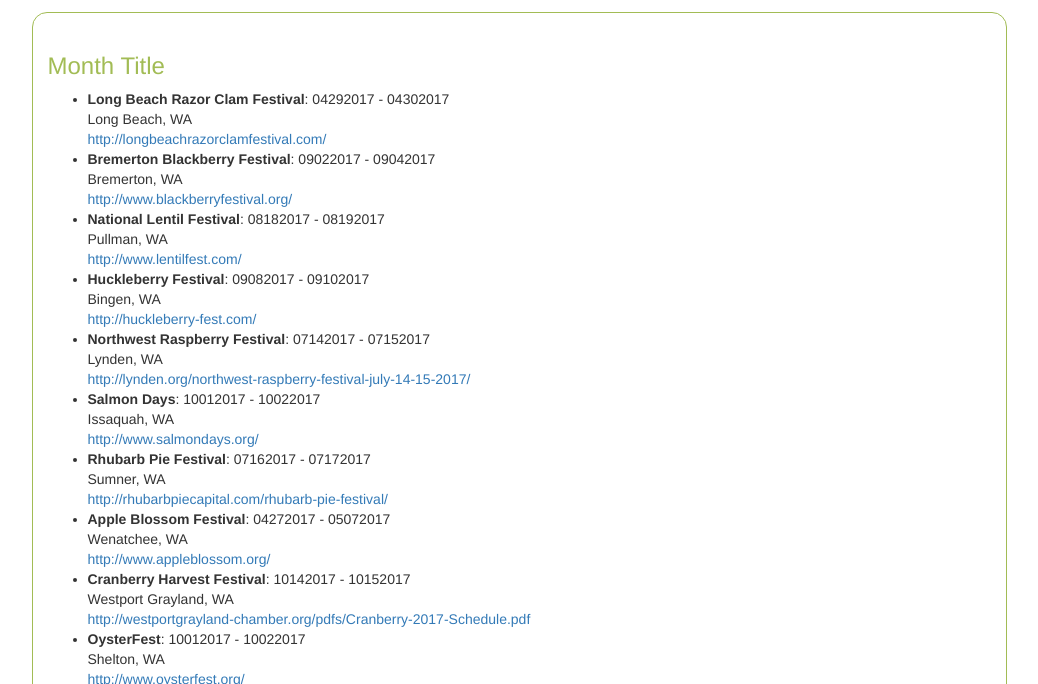
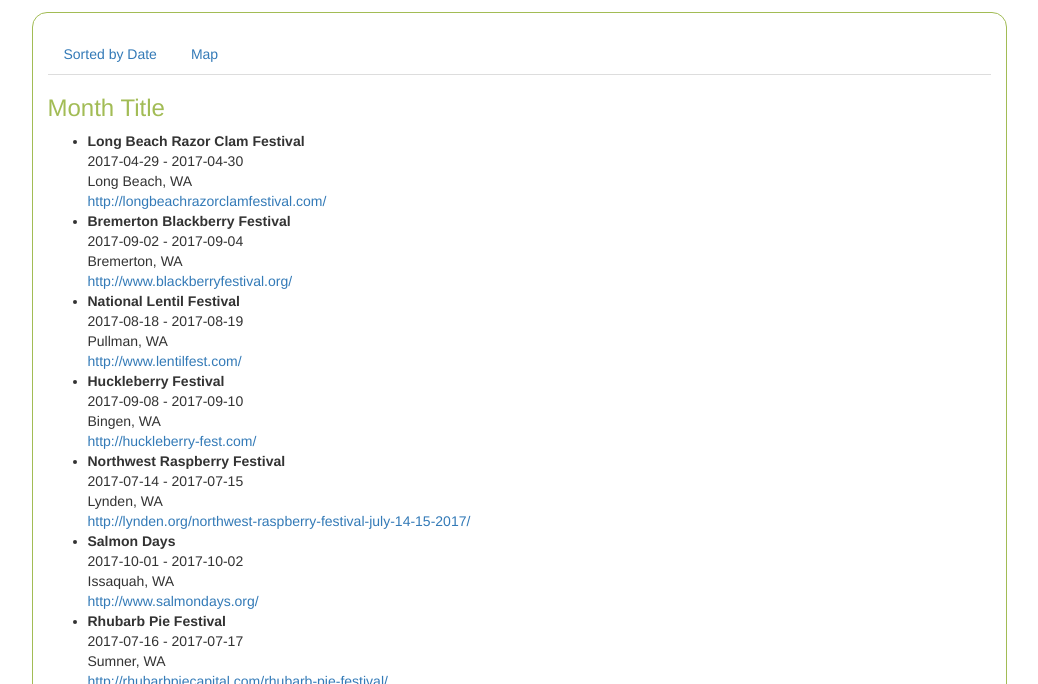
Before and after one commit to 1gb/cornucopication, a website: page index.html in a window 1280 px wide. Shown: the part 116-800 px from the top of the page, without its empty margins (121-1159 px from the left). Drawn offline with Linux system fonts and the light colour scheme.

Commit message:
tabs, ISO date format

```diff
--- a/data/festivals.json
+++ b/data/festivals.json
@@ -3,8 +3,8 @@
     "name": "Long Beach Razor Clam Festival",
     "url": "http://longbeachrazorclamfestival.com/",
     "city": "Long Beach, WA",
-    "dateStart": "04292017",
-    "dateEnd": "04302017",
+    "dateStart": "2017-04-29",
+    "dateEnd": "2017-04-30",
     "datesCertain": true,
     "type": "seafood",
     "desc": "The event that helped put the Long Beach Peninsula on the map in the 1940s features free razor clam digging lessons, contests, music, an annual chowder cook off and a giant clam fry."
@@ -13,8 +13,8 @@
     "name": "Bremerton Blackberry Festival",
     "url": "http://www.blackberryfestival.org/",
     "city": "Bremerton, WA",
-    "dateStart": "09022017",
-    "dateEnd": "09042017",
+    "dateStart": "2017-09-02",
+    "dateEnd": "2017-09-04",
     "datesCertain": true,
     "type": "fruit",
     "desc": "The Bremerton Blackberry Festival is held each Labor Day weekend, rain or shine on the picturesque Bremerton Boardwalk. Enjoy food and drink from 130 food, arts & crafts vendors. Be sure to enjoy one or all of the growing list of blackberry treats available at the festival including blackberry “slugs,” blackberry pies, blackberry sodas, blackberry beer and blackberry wine!"
@@ -23,8 +23,8 @@
     "name": "National Lentil Festival",
     "url": "http://www.lentilfest.com/",
     "city": "Pullman, WA",
-    "dateStart": "08182017",
-    "dateEnd": "08192017",
+    "dateStart": "2017-08-18",
+    "dateEnd": "2017-08-19",
     "datesCertain": true,
     "type": "vegetable",
     "desc": "Since its beginning in 1989, the National Lentil Festival has brought national attention to Pullman. The Palouse region of farmlands in Eastern Washington and Northern Idaho has a reputation for producing the highest quality lentils in the United States. We think that is worth celebrating."
@@ -33,8 +33,8 @@
     "name": "Huckleberry Festival",
     "url": "http://huckleberry-fest.com/",
     "city": "Bingen, WA",
-    "dateStart": "09082017",
-    "dateEnd": "09102017",
+    "dateStart": "2017-09-08",
+    "dateEnd": "2017-09-10",
     "datesCertain": true,
     "type": "fruit",
     "desc": "Since 1962. A celebration of the varied natural and cultural resources of the Mount Adams country. Parade, entertainment, carnival, food and craft booths and of course huckleberries."
@@ -43,8 +43,8 @@
     "name": "Northwest Raspberry Festival",
     "url": "http://lynden.org/northwest-raspberry-festival-july-14-15-2017/",
     "city": "Lynden, WA",
-    "dateStart": "07142017",
-    "dateEnd": "07152017",
+    "dateStart": "2017-07-14",
+    "dateEnd": "2017-07-15",
     "datesCertain": true,
     "type": "fruit",
     "desc": "Come join the Whatcom County community is celebrating and enjoying the greatest raspberry producing region in the world! We are sure you will have a “berry” good time!"
@@ -53,8 +53,8 @@
     "name": "Salmon Days",
     "url": "http://www.salmondays.org/",
     "city": "Issaquah, WA",
-    "dateStart": "10012017",
-    "dateEnd": "10022017",
+    "dateStart": "2017-10-01",
+    "dateEnd": "2017-10-02",
     "datesCertain": false,
     "type": "seafood",
     "desc": "The Issaquah Salmon Days is a two-day award-winning festival held in Issaquah, Washington, United States, held from 10am to 6pm on both Saturday and Sunday of the first full weekend of October."
@@ -63,8 +63,8 @@
     "name": "Rhubarb Pie Festival",
     "url": "http://rhubarbpiecapital.com/rhubarb-pie-festival/",
     "city": "Sumner, WA",
-    "dateStart": "07162017",
-    "dateEnd": "07172017",
+    "dateStart": "2017-07-16",
+    "dateEnd": "2017-07-17",
     "datesCertain": false,
     "type": "fruit",
     "desc": "Sumner’s Rhubarb Pie Festival is six weeks of summer fun, including music, sports, plays, classic cars and more.  Be sure to make one or all events for a fun summer in Sumner."
@@ -73,8 +73,8 @@
     "name": "Apple Blossom Festival",
     "url": "http://www.appleblossom.org/",
     "city": "Wenatchee, WA",
-    "dateStart": "04272017",
-    "dateEnd": "05072017",
+    "dateStart": "2017-04-27",
+    "dateEnd": "2017-05-07",
     "datesCertain": true,
     "type": "fruit",
     "desc": "The Washington State Apple Blossom Festival now draws thousands of visitors from around the world during the last weekend in April and the first weekend in May. The 11-day festival includes a Carnival, Golf Tournament, Food Fair, Entertainment, Youth Parade, Youth Day, Art 4 Kidz, Arts & Crafts Fair, and Grand Parade"
@@ -83,8 +83,8 @@
     "name": "Cranberry Harvest Festival",
     "url": "http://westportgrayland-chamber.org/pdfs/Cranberry-2017-Schedule.pdf",
     "city": "Westport Grayland, WA",
-    "dateStart": "10142017",
-    "dateEnd": "10152017",
+    "dateStart": "2017-10-14",
+    "dateEnd": "2017-10-15",
     "datesCertain": true,
     "type": "fruit",
     "desc": "Bog tours, Cranberry cook off, and firelight parade"
@@ -93,8 +93,8 @@
     "name": "OysterFest",
     "url": "http://www.oysterfest.org/",
     "city": "Shelton, WA",
-    "dateStart": "10012017",
-    "dateEnd": "10022017",
+    "dateStart": "2017-10-01",
+    "dateEnd": "2017-10-02",
     "datesCertain": false,
     "type": "seafood",
     "desc": "Oysters, wines, microbrews, live music and so much more come together for two days every year on the first weekend in October. Hosted by the Shelton Skookum Rotary Club Foundation and attended by thousands, OysterFest is home to the West Coast Oyster Shucking Championships and is Washington State’s official seafood festival. The festival also features a popular cook-off, hands-on water quality exhibits, and is itself a giant a food pavilion with nearly 100 unique items on the menu: BBQ oysters, fritters, spring rolls, garlic shrimp, fresh cider and so much more. Better yet, your culinary adventure supports about 100 local non-profit service clubs and organizations, as well as funding scholarships and local community improvement projects. What hidden pearls will you find at OysterFest?"
@@ -103,8 +103,8 @@
     "name": "Bellevue Strawberry Festival",
     "url": "http://www.bellevuestrawberryfestival.org/HOME.asp",
     "city": "Bellevue, WA",
-    "dateStart": "06242017",
-    "dateEnd": "06252017",
+    "dateStart": "2017-06-24",
+    "dateEnd": "2017-06-25",
     "datesCertain": true,
     "type": "fruit",
     "desc": "The festival is a revitialization of an old Bellevue tradition, dating back to when strawberry farming was one of the region's most famous activities. The festival has been held in various places around Bellevue, starting (in its recent incarnation) on Main Street in Old Bellevue, moving to the downtown park, and most recently in the Crossroads Park. We celebrate Strawberries and community on the fourth weekend of June. Entertainment, an auto show, vendors, food, and family fun are all highly visible parts of the festivities. And, you will very likely see a strawberry or two (shortcake eating contests, strawberry flats, chocolate covered strawberries, and much more)."
@@ -113,8 +113,8 @@
     "name": "Pacific Northwest Mushroom Festival",
     "url": "http://www.pnwmushroomfest.org/",
     "city": "Lacey, WA",
-    "dateStart": "07292017",
-    "dateEnd": "07302017",
+    "dateStart": "2017-07-29",
+    "dateEnd": "2017-07-30",
     "datesCertain": true,
     "type": "vegetable",
     "desc": "Since 2008, the Pacific Northwest Mushroom Festival has been a Rotary and community event that raises money for charity. The purpose and mission of the festival is to promote the mushroom, educate consumers about the health benefits of mushrooms and to promote tourism in the Lacey, Washington and Thurston County area, all while financially supporting the many charitable activities of the Hawks Prairie Rotary club."
@@ -123,8 +123,8 @@
     "name": "Dungeness Crab &amp; Seafood Festival",
     "url": "http://www.crabfestival.org/",
     "city": "Port Angeles, WA",
-    "dateStart": "10062017",
-    "dateEnd": "10082017",
+    "dateStart": "2017-10-06",
+    "dateEnd": "2017-10-08",
     "datesCertain": true,
     "type": "seafood",
     "desc": "The festival celebrates not only the aquaculture, agriculture and maritime traditions of the breathtaking Olympic Peninsula, but brings food, art, music, Native American activities, and children’s events into one spectacular 3-day event for everyone!"
@@ -133,8 +133,8 @@
     "name": "Brinnon ShrimpFest",
     "url": "http://www.brinnonshrimpfest.org/",
     "city": "Brinnon, WA",
-    "dateStart": "05272017",
-    "dateEnd": "05282017",
+    "dateStart": "2017-05-27",
+    "dateEnd": "2017-05-28",
     "datesCertain": true,
     "type": "seafood",
     "desc": "The Brinnon ShrimpFest is a weekend festival located just north of Brinnon celebrating Hood Canal Spot Shrimp and other local seafood. It lures hungry shrimpers from all over the Northwest to fish Hood Canal’s rich waters. We feature craft booths, food booths, belt sander races, exhibits, live music, kids activities and so much more."
@@ -143,8 +143,8 @@
     "name": "Chocolate On The Beach Festival",
     "url": "http://chocolateonthebeachfestival.com/",
     "city": "Aloha, Moclips, Copalis Beach, Copalis Crossing, Pacific Beach, and Seabrook, WA",
-    "dateStart": "02232017",
-    "dateEnd": "02262017",
+    "dateStart": "2017-02-23",
+    "dateEnd": "2017-02-26",
     "datesCertain": true,
     "type": "dessert",
     "desc": "This is a fun, family festival offering something for every chocolate lover!  There are chocolate vendors, artists, and crafters.  You can attend a cooking class or enter your favorite recipe in the recipe contest.  How about entering an eating contest?  You can do all this and so much more.  Attendees will find chocolate that is gluten free, dairy free, vegan, organic, fair trade, raw and even healthy treats for your favorite furry friends."
@@ -153,8 +153,8 @@
     "name": "Northwest Garlic Festival",
     "url": "http://www.nwgarlicfestival.org/",
     "city": "Ocean Park, WA",
-    "dateStart": "06172017",
-    "dateEnd": "06182017",
+    "dateStart": "2017-06-17",
+    "dateEnd": "2017-06-18",
     "datesCertain": true,
     "type": "vegetable",
     "desc": "Celebrate the passion for this exalted bulb with the faithful throngs who make their annual pilgrimage to the NW Garlic Festival which is held each June in the seaside community of Ocean Park, Washington, located on the Long Beach Peninsula. This GARLIC Olympics of Gastronomy is not held for the region's GARLIC growing ability. This Festival was born out of love of great, GARLIC laden cuisine!"
@@ -163,8 +163,8 @@
     "name": "Sweet Onion Festival",
     "url": "http://www.sweetonions.org/",
     "city": "Walla Walla, WA",
-    "dateStart": "06172017",
-    "dateEnd": "06182017",
+    "dateStart": "2017-06-17",
+    "dateEnd": "2017-06-18",
     "datesCertain": true,
     "type": "vegetable",
     "desc": "When a French soldier brought sweet onion seeds to Walla Walla in the late 1800s, he discovered that this valley’s abundance of water and rich vegetation was the perfect environment for cultivating this crop.  Ever since then, sweet onions have been produced here as a specialty vegetable crop, loved by both locals and visitors alike.  The annual Walla Walla Sweet Onion Festival honors this significant crop through music, games, foods, and much more!  Discover everything there is to do during this exciting weekend and start making your plans to attend today!"
@@ -173,8 +173,8 @@
     "name": "Chehalis Garlic Fest",
     "url": "http://www.chehalisgarlicfest.com/",
     "city": "Chehalis, WA",
-    "dateStart": "08262017",
-    "dateEnd": "08282017",
+    "dateStart": "2017-08-26",
+    "dateEnd": "2017-08-28",
     "datesCertain": false,
     "type": "vegetable",
     "desc": "Garlic Themed Cuisine, Artisan & Craft Vendors, Kids Activities, Chef Demonstrations"
@@ -183,8 +183,8 @@
     "name": "Mossybrook Blueberry Festival",
     "url": "https://mossyrockfestivals.org/",
     "city": "Mossyrock, WA",
-    "dateStart": "08042017",
-    "dateEnd": "08062017",
+    "dateStart": "2017-08-04",
+    "dateEnd": "2017-08-06",
     "datesCertain": true,
     "type": "fruit",
     "desc": "The Mossyrock Blueberry Festival is a community-led event coordinated by the Mossyrock Area Action League (MAAL), a grass roots, 501(c)3 non-profit organization working on community asset building, economic development, and poverty reduction in East Lewis County, Washington."
@@ -193,8 +193,8 @@
     "name": "Everett Sausage Fest",
     "url": "http://www.everettsausagefest.com/",
     "city": "Everett, WA",
-    "dateStart": "09292017",
-    "dateEnd": "10012017",
+    "dateStart": "2017-09-29",
+    "dateEnd": "2017-10-01",
     "datesCertain": true,
     "type": "meat",
     "desc": "The Everett Sausage Festival is a family-oriented weekend fair centered around a Bavarian theme. From our traditional Bavarian Dinner to a variety of food booths, children's games, the Family Entertainment Stage, bingo, carnival, and Bavarian Beer Garden and Stage, there is something for everyone."
@@ -203,8 +203,8 @@
     "name": "The Great Wallingford Wurst Festival",
     "url": "http://www.stbens.net/news-events/wurst-festival/",
     "city": "Seattle, WA",
-    "dateStart": "09162017",
-    "dateEnd": "09172017",
+    "dateStart": "2017-09-16",
+    "dateEnd": "2017-09-17",
     "datesCertain": false,
     "type": "meat",
     "desc": "The Great Wallingford Wurst Festival is an Octoberfest style end-of-summer celebration that takes place in September at St. Benedict School. Now in its 33rd year, the festival started as a small fundraiser for the school. Today the festival brings more than 10,000 visitors to the Wallingford neighborhood in one weekend. The Wurst Festival features rides, an array of delicious foods, games for kids of all ages, craft booths, homemade sweets, a book sale, a Biergarten, a raffle, plus live entertainment on an outdoor stage."
@@ -213,8 +213,8 @@
     "name": "Onalaska Apple Harvest Festival",
     "url": "http://www.onalaskaalliance.org/apple-harvest-festival.html",
     "city": "Onalaska, WA",
-    "dateStart": "09302017",
-    "dateEnd": "10022017",
+    "dateStart": "2017-09-30",
+    "dateEnd": "2017-10-02",
     "datesCertain": false,
     "type": "fruit",
     "desc": "The Onalaska Apple Harvest Festival is a wonderful opportunity to celebrate the diversity found in Onalaska. The mission of the Onalaska Alliance involves building our local community, and we feel that this event does just that! Our festival started out small, but now we are struggling to contain the awesomeness!"
@@ -223,8 +223,8 @@
     "name": "San Juan Island Lavendar Festival",
     "url": "http://www.pelindabalavender.com/lavender-festival-a/282.htm",
     "city": "Friday Harbor, WA",
-    "dateStart": "07152017",
-    "dateEnd": "07162017",
+    "dateStart": "2017-07-15",
+    "dateEnd": "2017-07-16",
     "datesCertain": true,
     "type": "flower",
     "desc": "The annual San Juan Island Lavender Festival, sponsored by and hosted at Pelindaba Lavender Farm the third week of every July. It’s free, fragrant and colorful (well, purple, anyway). Two days of all things lavender: tours of organic fields, drying barn and distillery, commercial kitchen and bakery, and the production center where over 240 products are handcrafted; craft workshops, cooking demos, self-harvesting, picnics in the lavender fields, local music, etc. Lavender fun for the whole family. "
@@ -233,8 +233,8 @@
     "name": "Burlington Berry Dairy Days",
     "url": "https://burlington-chamber.com/community-events/berry-dairy-days/",
     "city": "Burlington, WA",
-    "dateStart": "06162017",
-    "dateEnd": "06182017",
+    "dateStart": "2017-06-16",
+    "dateEnd": "2017-06-18",
     "datesCertain": true,
     "type": "fruit",
     "desc": "On the third weekend in June, Burlington will explode into a delicious and exciting place to be. Fresh local strawberry shortcake, spectacular fireworks show, fabulous parades, Kiwanis Salmon BBQ, entertainment stage with live music, nostalgic Berry Cool Car Show and more!"
@@ -243,8 +243,8 @@
     "name": "Marysville Strawberry Festival",
     "url": "http://www.maryfest.org/",
     "city": "Marysville, WA",
-    "dateStart": "06162017",
-    "dateEnd": "06182017",
+    "dateStart": "2017-06-16",
+    "dateEnd": "2017-06-18",
     "datesCertain": false,
     "type": "fruit",
     "desc": "Endless fun and entertainment painting the town red - red with strawberries, that is - for this annual celebration of the ripe, red berry that earned Marysville the moniker of The Strawberry City."
@@ -253,20 +253,10 @@
     "name": "Skagit River Salmon Festival",
     "url": "http://skagitriverfest.org/",
     "city": "Mount Vernon, WA",
-    "dateStart": "09172017",
-    "dateEnd": "09172017",
+    "dateStart": "2017-09-17",
+    "dateEnd": "2017-09-17",
     "datesCertain": true,
     "type": "seafood",
     "desc": "Established in 2012, the Skagit River Salmon Festival is a 501(c)(3) nonprofit organization, whose purpose is to inspire conservation of the Skagit watershed’s incredible resources through a community celebration showcasing the Skagit River, its rich history, and vast natural and cultural resources. "
-  },
-  {
-    "name": "",
-    "url": "aaa",
-    "city": "aaa, WA",
-    "dateStart": "09082017",
-    "dateEnd": "09102017",
-    "datesCertain": true,
-    "type": "meat",
-    "desc": "aaa"
   }
 ]
--- a/index.html
+++ b/index.html
@@ -28,7 +28,22 @@
 			<div class="container">
 				<div class="row">
 					<div class="main col-sm-10 col-sm-offset-1 col-xs-12">
-						<div class="date-list">
+						<!-- Nav tabs -->
+						<ul class="nav nav-tabs" role="tablist">
+						  <li class="nav-item" id="date-sort">
+						    <a class="nav-link active" data-toggle="tab" href="#" role="tab">Sorted by Date</a>
+						  </li>
+						  <li class="nav-item" id="map-sort">
+						    <a class="nav-link" data-toggle="tab" href="#" role="tab">Map</a>
+						  </li>
+						</ul>
+
+						<!-- Tab panes -->
+						<!-- <div class="tab-content">
+						  <div class="tab-pane active" id="dateSort" role="tabpanel">...Sorted by Date</div>
+						  <div class="tab-pane" id="mapSort" role="tabpanel">Sorted by location on Map</div> -->
+						<!-- </div> -->
+						<div id="date-list">
 							<div class="month-group">
 								<h3>Month Title</h3>
 								<ul class="festival-list">
@@ -37,6 +52,9 @@
 									<li><span class="date">30th</span> Example Event Title - Location</li> -->
 								</ul>
 							</div>
+						</div>
+						<div id="map-list">
+							Map Goes Here
 						</div>
 					</div>
 				</div>
--- a/js/main.js
+++ b/js/main.js
@@ -16,10 +16,22 @@
         desc: this.desc
       });
 
-      $('.festival-list').append('<li><strong>' + this.name + '</strong><span class="date">: ' + this.dateStart + ' - ' + this.dateEnd
+      $('.festival-list').append('<li><strong>' + this.name + '</strong><br><span class="date">' + this.dateStart + ' - ' + this.dateEnd
         + '<span><br>' + this.city + '</li> <a href="' + this.url + '">' + this.url + '</a>' );
     });
   });
 
+  $('#date-sort a').click(function (e) {
+    e.preventDefault();
+    $('#map-list').hide();
+    $('#date-list').show();
+  });
+
+  $('#map-sort a').click(function (e) {
+    e.preventDefault();
+    $('#date-list').hide();
+    $('#map-list').show();
+  });
+
 
 });
```
Also changed, not shown: js/vendor/moment.min.js (added).
